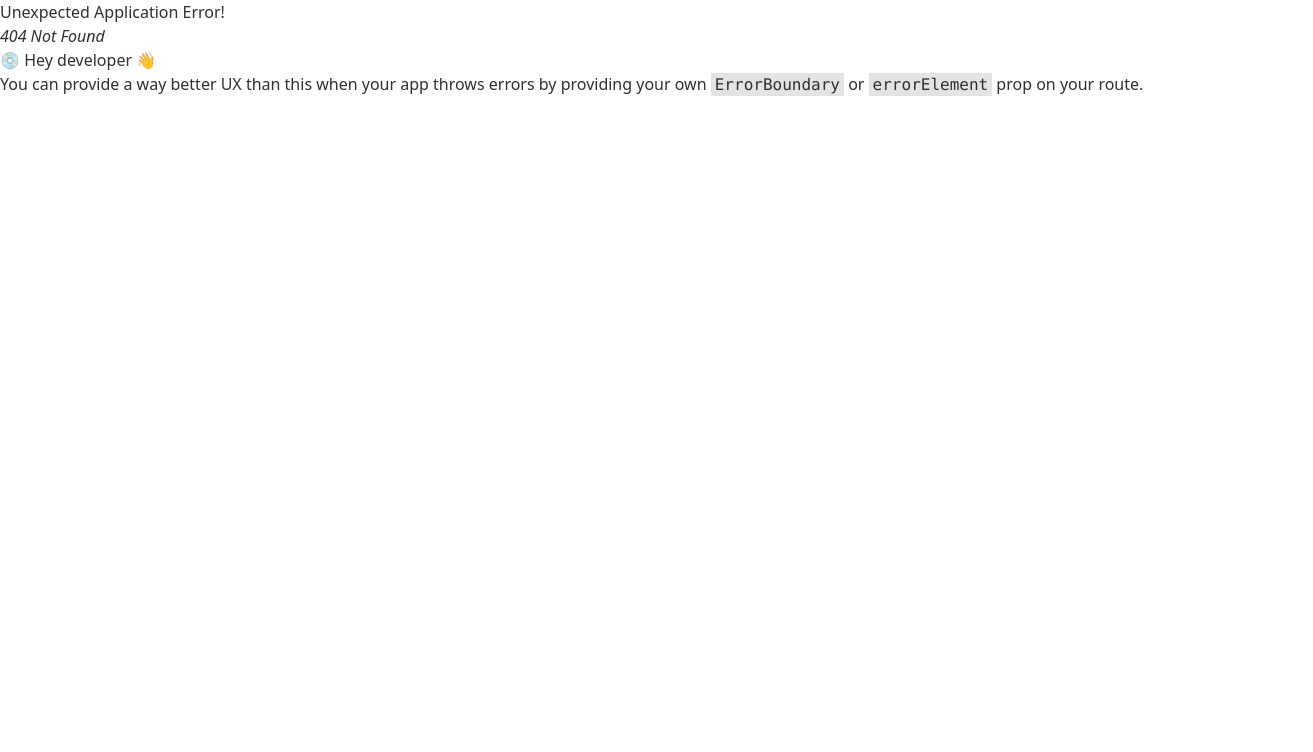
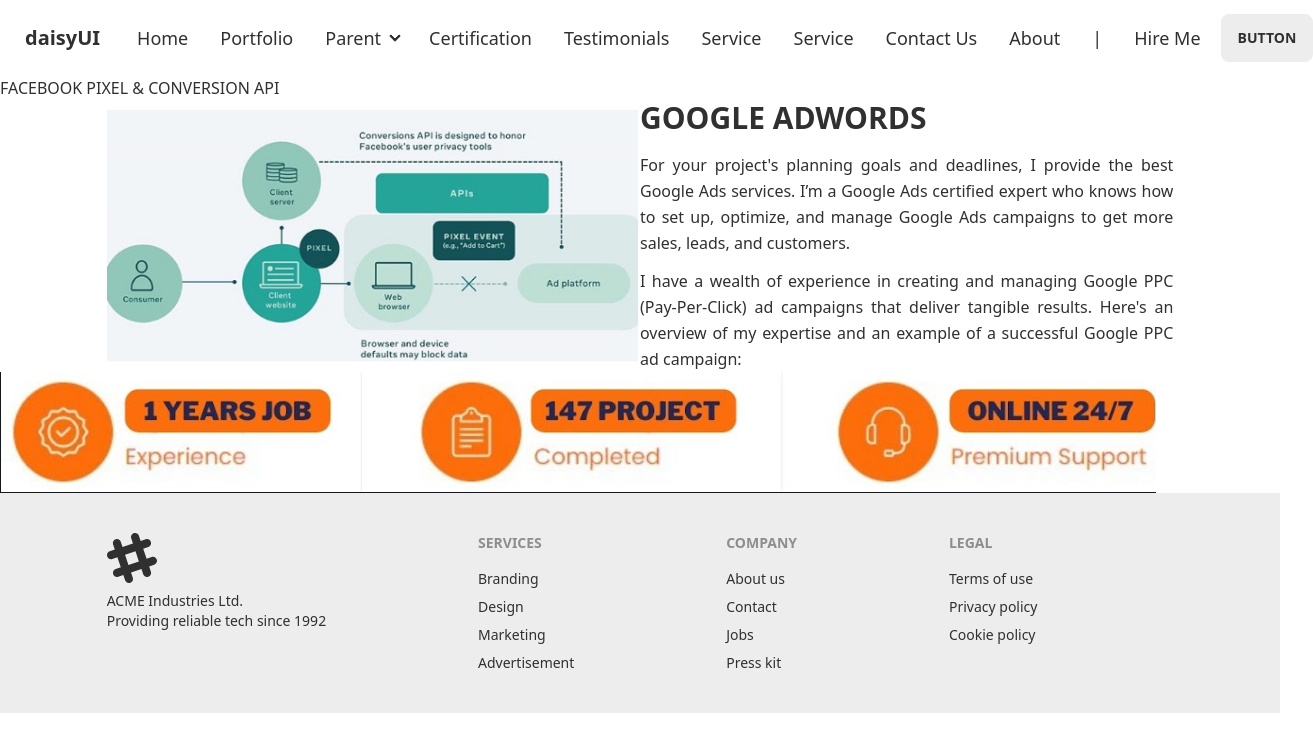
Before and after one commit to Mahbub192/zamir-website, a React (Vite) app: page /facebookAds in a window 1280 px wide. Before the commit this address had no page. Shown: the top 752 px of the page, 1313 px wide, since content can reach past the window. Built offline with nearby package versions, Linux system fonts and the light colour scheme.

Commit message:
add navBar

```diff
--- a/src/pages/Home/Home/Home.jsx
+++ b/src/pages/Home/Home/Home.jsx
@@ -1,4 +1,3 @@
-import Footer from "../../../shared/Footer/Footer";
 import AboutMySelf from "../AboutMySelf/AboutMySelf";
 import Banner from "../Banner/Banner";
 import ClientSection from "../ClientSection/ClientSection";
--- /dev/null
+++ b/src/pages/Portfolio/FacebookAdd/FacebookAdd.jsx
@@ -0,0 +1,24 @@
+import facebookAd from '../../../assets/FacebookAdd/facebookadd.png'
+import facebookService from '../../../assets/FacebookAdd/facebookService.png'
+const FacebookAdd = () => {
+    return (
+        <div className="container mx-auto">
+            <h1>FACEBOOK PIXEL & CONVERSION API</h1>
+            <div className='flex items-center w-5/6 mx-auto'>
+                <div className='w-1/2'>
+                    <img className='mx-auto ' src={facebookAd} alt="" />
+                </div>
+                <div className='w-1/2'>
+                    <h1 className='text-3xl font-bold mb-4'>GOOGLE ADWORDS</h1>
+                    <p className='leading-relaxed text-justify'>For your project&apos;s planning goals and deadlines, I provide the best Google Ads services. I’m a Google Ads certified expert who knows how to set up, optimize, and manage Google Ads campaigns to get more sales, leads, and customers.</p>
+                    <p className='leading-relaxed mt-3 text-justify'>I have a wealth of experience in creating and managing Google PPC (Pay-Per-Click) ad campaigns that deliver tangible results. Here&apos;s an overview of my expertise and an example of a successful Google PPC ad campaign:</p>
+                </div>
+            </div>
+            <div>
+                <img src={facebookService} alt="" />
+            </div>
+        </div>
+    );
+};
+
+export default FacebookAdd;
--- /dev/null
+++ b/src/pages/Portfolio/FacebookAdd/FacebookProtfolio.jsx
@@ -0,0 +1,12 @@
+
+
+const FacebookProtfolio = () => {
+    return (
+        <div >
+            <h1 className="text-center mt-16 text-5xl font-bold mb-20">MY AMAZING WORKS</h1>
+
+        </div>
+    );
+};
+
+export default FacebookProtfolio;
--- /dev/null
+++ b/src/pages/Portfolio/GoogleSearchAd/Portfolio.jsx
@@ -0,0 +1,13 @@
+import GoogleSearchAd from "./GoogleSearchAd";
+
+
+const Portfolio = () => {
+    return (
+        <div >
+            <h1 className="text-center mt-16 text-5xl font-bold mb-20">MY AMAZING WORKS</h1>
+            <GoogleSearchAd />
+        </div>
+    );
+};
+
+export default Portfolio;
--- a/src/pages/Portfolio/Portfolio.jsx
+++ /dev/null
@@ -1,13 +0,0 @@
-import GoogleSearchAd from "./GoogleSearchAd/GoogleSearchAd";
-
-
-const Portfolio = () => {
-    return (
-        <div>
-            <h1 className="text-center mt-16 text-5xl font-bold">MY AMAZING WORKS</h1>
-            <GoogleSearchAd />
-        </div>
-    );
-};
-
-export default Portfolio;
--- a/src/shared/NavBar/NavBar.jsx
+++ b/src/shared/NavBar/NavBar.jsx
@@ -9,9 +9,16 @@
       <li>
         <NavLink to={`/portfolio`}>Portfolio</NavLink>
       </li>
-      <li>
-        <a>Certification</a>
+      <li tabIndex={0}>
+        <details>
+          <summary>Parent</summary>
+          <ul className="p-2">
+            <li><NavLink>Submenu 1</NavLink></li>
+            <li><a>Submenu 2</a></li>
+          </ul>
+        </details>
       </li>
+
       <li>
         <a>Certification</a>
       </li>
```
Also changed, not shown: src/Routers/Router.jsx (+9 -4 lines), src/assets/FacebookAdd/facebookService.png (added), src/assets/FacebookAdd/facebookadd.png (added).
